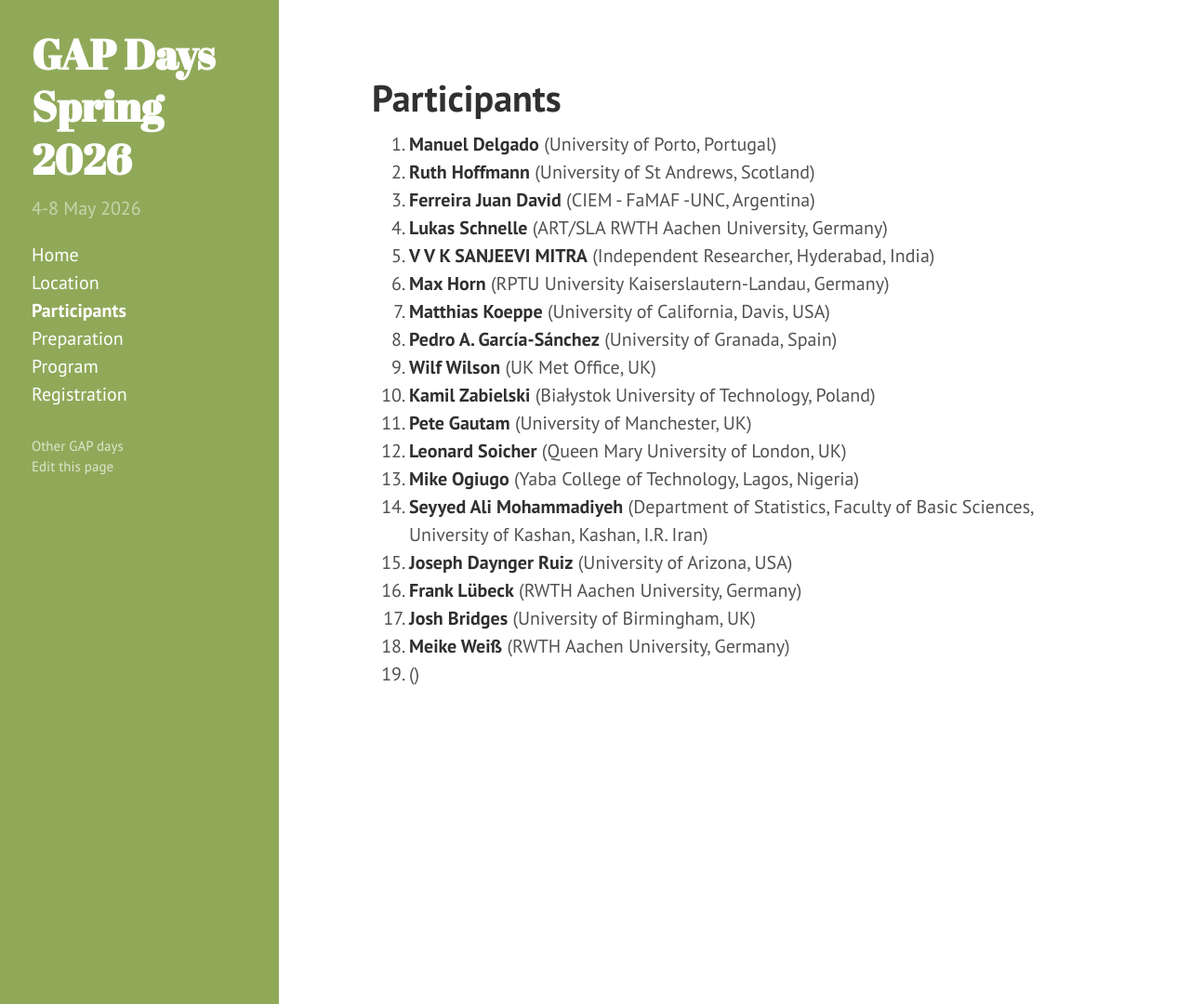
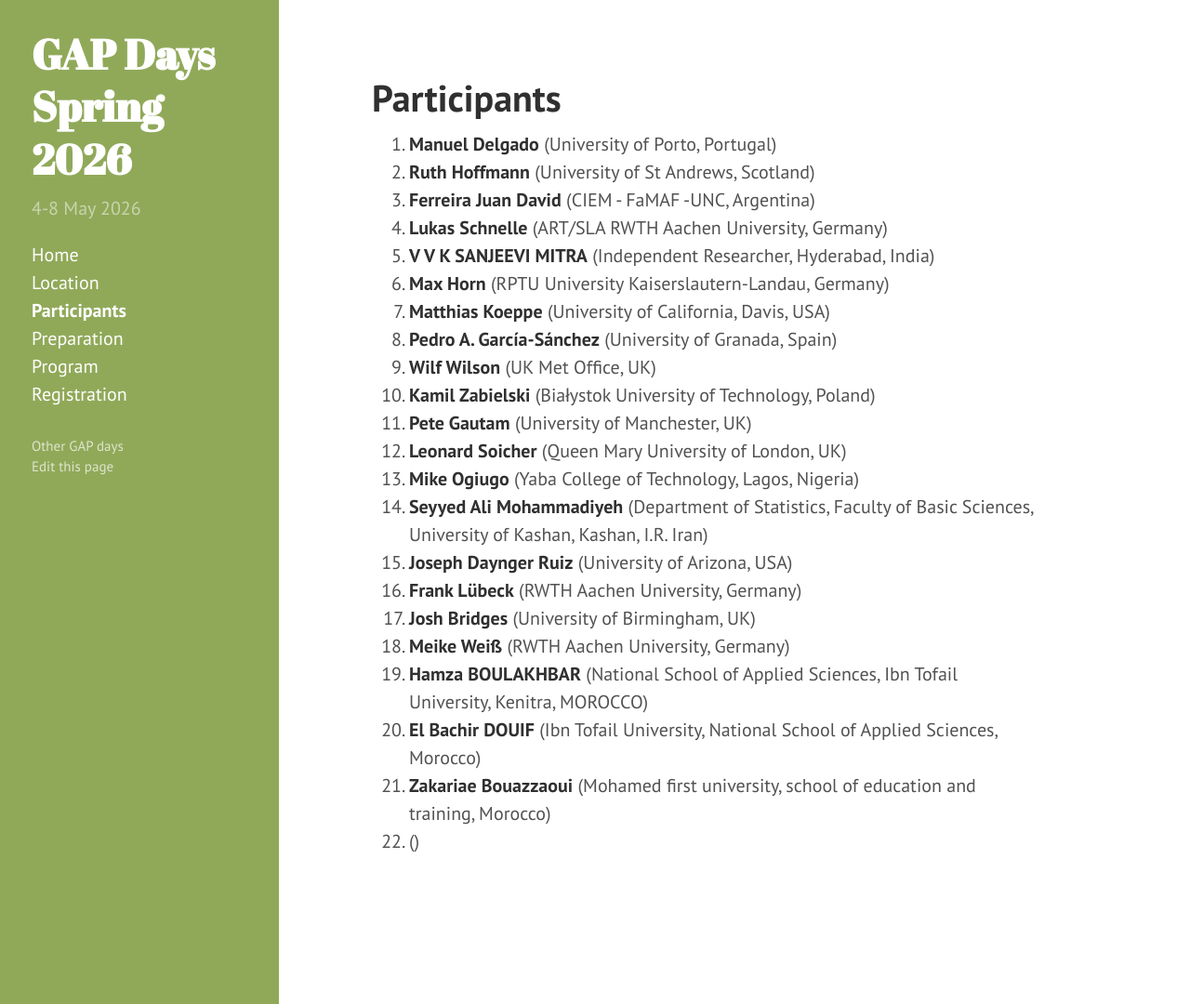
Before and after one commit to gapdays/gapdays2026-spring, a Jekyll site: the page built from participants.md, in a window 1280 px wide and 1080 px high. Shown: the whole window at 93% size. Built offline with Jekyll 4.4.1, drawn with Linux system fonts in a browser that asks for light colours.

Commit message:
participants list updated

```diff
--- a/participants.md
+++ b/participants.md
@@ -20,6 +20,9 @@
   - {name: Frank Lübeck, affiliation: "RWTH Aachen University, Germany"}
   - {name: Josh Bridges, affiliation: "University of Birmingham, UK"}
   - {name: Meike Weiß, affiliation: "RWTH Aachen University, Germany"}
+  - {name: Hamza BOULAKHBAR, affiliation: "National School of Applied Sciences, Ibn Tofail University, Kenitra, MOROCCO"}
+  - {name: El Bachir DOUIF, affiliation: "Ibn Tofail University, National School of Applied Sciences, Morocco"}
+  - {name: Zakariae Bouazzaoui, affiliation: "Mohamed first university, school of education and training, Morocco"}
   - {name: , affiliation: ""}
 ---
 
```
